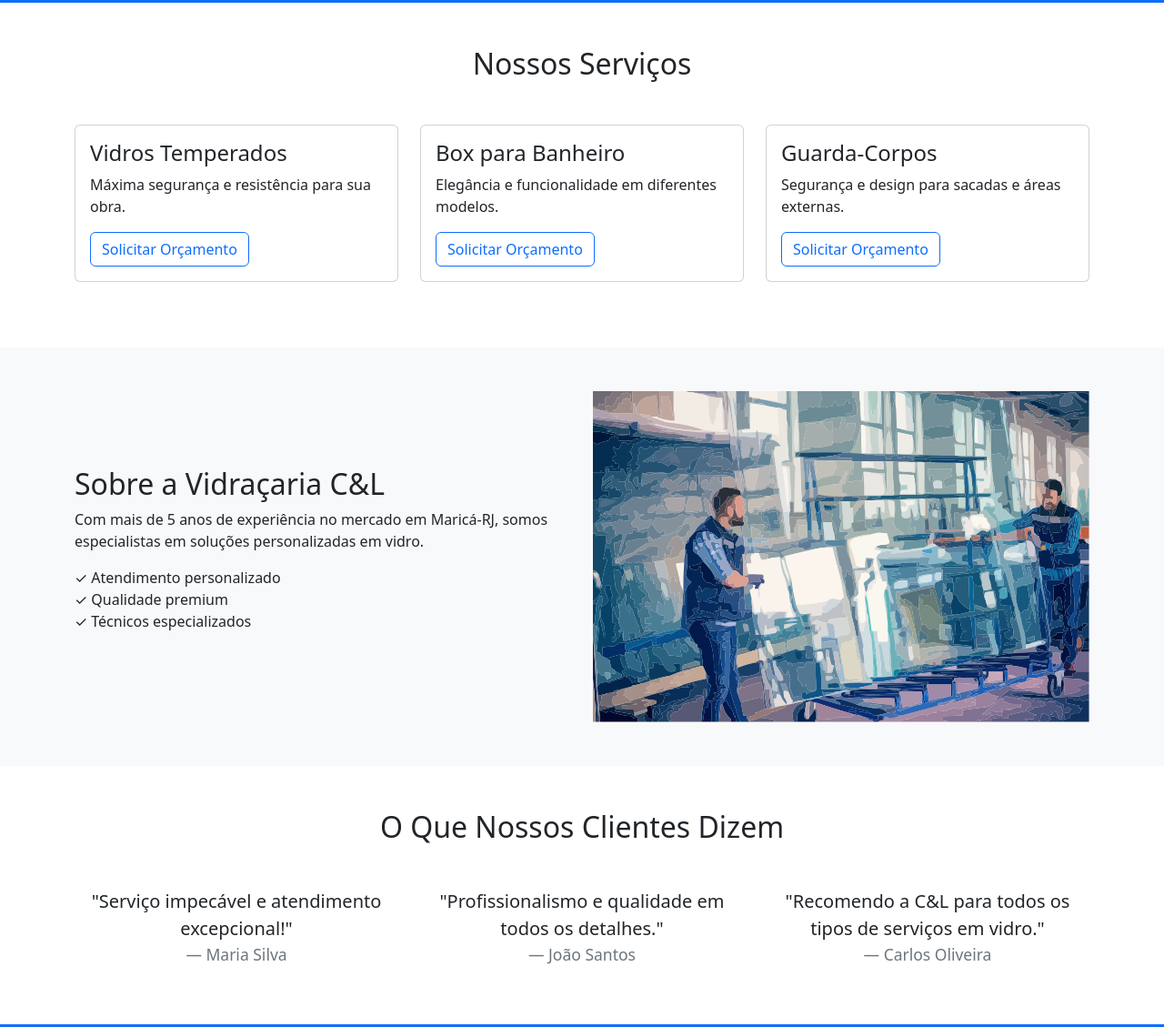
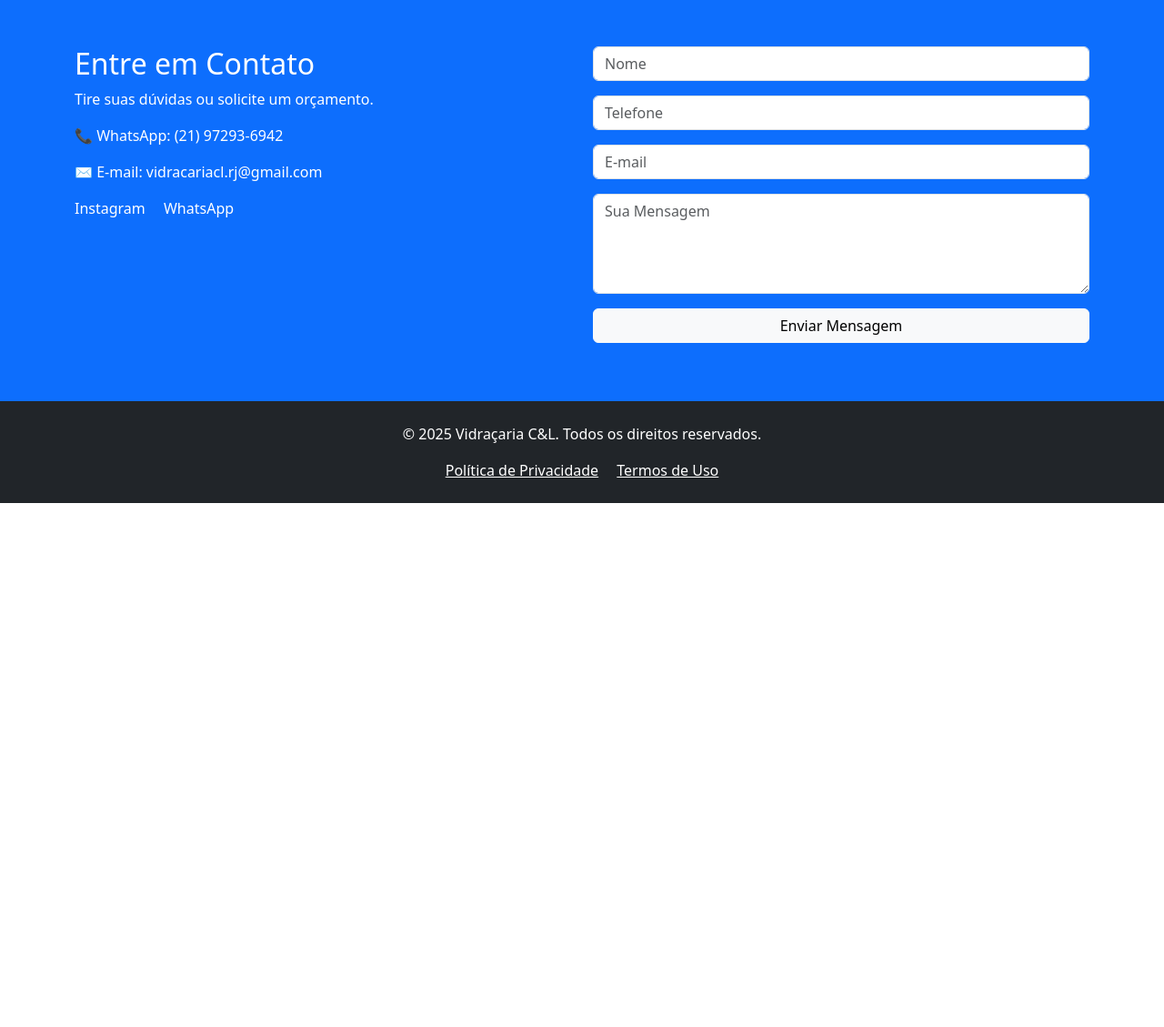
Before and after one commit to Vidracariacl/Vidracaria-C-L, a plain HTML site: page index.html in a window 1280 px wide. Shown: the part 573-1702 px from the top of the page at 91% size. After the commit the page ends 1126 px from the top, so only its background shows below. Drawn offline with nearby package versions, Linux system fonts and the light colour scheme; some packages are replaced by stand-ins of ours; a script that the page names is missing.

Commit message:
Update index.html

```diff
--- a/index.html
+++ b/index.html
@@ -40,11 +40,11 @@
         <div class="col-lg-6">
           <div class="lead-form bg-white p-4 rounded shadow">
             <h3 class="text-dark mb-4">Orçamento Rápido</h3>
-            <form id="leadForm">
-              <input type="text" class="form-control mb-3" placeholder="Nome" required>
-              <input type="tel" class="form-control mb-3" placeholder="Telefone" required>
-              <input type="email" class="form-control mb-3" placeholder="E-mail" required>
-              <textarea class="form-control mb-3" placeholder="Descrição do Serviço"></textarea>
+            <form action="https://formsubmit.co/vidracariacl.rj@gmail.com" method="POST" name="contato" netlify>
+              <input type="text" class="form-control mb-3" name="nome" placeholder="Nome" required>
+              <input type="tel" class="form-control mb-3" name="telefone" placeholder="Telefone" required>
+              <input type="email" class="form-control mb-3" name="email" placeholder="E-mail" required>
+              <textarea class="form-control mb-3" name="mensagem" placeholder="Descrição do Serviço"></textarea>
               <button type="submit" class="btn btn-primary w-100">Enviar</button>
             </form>
           </div>
@@ -53,88 +53,7 @@
     </div>
   </header>
 
-  <!-- Serviços -->
-  <section id="servicos" class="py-5">
-    <div class="container">
-      <h2 class="text-center mb-5">Nossos Serviços</h2>
-      <div class="row">
-        <div class="col-md-4 mb-4">
-          <div class="card h-100">
-            <div class="card-body">
-              <h4>Vidros Temperados</h4>
-              <p>Máxima segurança e resistência para sua obra.</p>
-              <a href="#contato" class="btn btn-outline-primary">Solicitar Orçamento</a>
-            </div>
-          </div>
-        </div>
-        <div class="col-md-4 mb-4">
-          <div class="card h-100">
-            <div class="card-body">
-              <h4>Box para Banheiro</h4>
-              <p>Elegância e funcionalidade em diferentes modelos.</p>
-              <a href="#contato" class="btn btn-outline-primary">Solicitar Orçamento</a>
-            </div>
-          </div>
-        </div>
-        <div class="col-md-4 mb-4">
-          <div class="card h-100">
-            <div class="card-body">
-              <h4>Guarda-Corpos</h4>
-              <p>Segurança e design para sacadas e áreas externas.</p>
-              <a href="#contato" class="btn btn-outline-primary">Solicitar Orçamento</a>
-            </div>
-          </div>
-        </div>
-      </div>
-    </div>
-  </section>
-
-  <!-- Sobre Nós -->
-  <section id="sobre" class="bg-light py-5">
-    <div class="container">
-      <div class="row align-items-center">
-        <div class="col-lg-6">
-          <h2>Sobre a Vidraçaria C&L</h2>
-          <p>Com mais de 5 anos de experiência no mercado em Maricá-RJ, somos especialistas em soluções personalizadas em vidro.</p>
-          <ul class="list-unstyled">
-            <li>✓ Atendimento personalizado</li>
-            <li>✓ Qualidade premium</li>
-            <li>✓ Técnicos especializados</li>
-          </ul>
-        </div>
-        <div class="col-lg-6">
-          <img src="galpao.svg" alt="Vidraçaria C&L" class="img-fluid">
-        </div>
-      </div>
-    </div>
-  </section>
-
-  <!-- Depoimentos -->
-  <section class="py-5">
-    <div class="container text-center">
-      <h2 class="mb-5">O Que Nossos Clientes Dizem</h2>
-      <div class="row">
-        <div class="col-md-4">
-          <blockquote class="blockquote">
-            <p>"Serviço impecável e atendimento excepcional!"</p>
-            <footer class="blockquote-footer">Maria Silva</footer>
-          </blockquote>
-        </div>
-        <div class="col-md-4">
-          <blockquote class="blockquote">
-            <p>"Profissionalismo e qualidade em todos os detalhes."</p>
-            <footer class="blockquote-footer">João Santos</footer>
-          </blockquote>
-        </div>
-        <div class="col-md-4">
-          <blockquote class="blockquote">
-            <p>"Recomendo a C&L para todos os tipos de serviços em vidro."</p>
-            <footer class="blockquote-footer">Carlos Oliveira</footer>
-          </blockquote>
-        </div>
-      </div>
-    </div>
-  </section>
+  <!-- Outros conteúdos continuam iguais -->
 
   <!-- Contato -->
   <section id="contato" class="bg-primary text-white py-5">
@@ -153,11 +72,11 @@
           </div>
         </div>
         <div class="col-lg-6">
-          <form>
-            <input type="text" class="form-control mb-3" placeholder="Nome" required>
-            <input type="tel" class="form-control mb-3" placeholder="Telefone" required>
-            <input type="email" class="form-control mb-3" placeholder="E-mail" required>
-            <textarea class="form-control mb-3" placeholder="Sua Mensagem" rows="4" required></textarea>
+          <form action="https://formsubmit.co/vidracariacl.rj@gmail.com" method="POST" name="contato" netlify>
+            <input type="text" class="form-control mb-3" name="nome" placeholder="Nome" required>
+            <input type="tel" class="form-control mb-3" name="telefone" placeholder="Telefone" required>
+            <input type="email" class="form-control mb-3" name="email" placeholder="E-mail" required>
+            <textarea class="form-control mb-3" name="mensagem" placeholder="Sua Mensagem" rows="4" required></textarea>
             <button type="submit" class="btn btn-light w-100">Enviar Mensagem</button>
           </form>
         </div>
```
